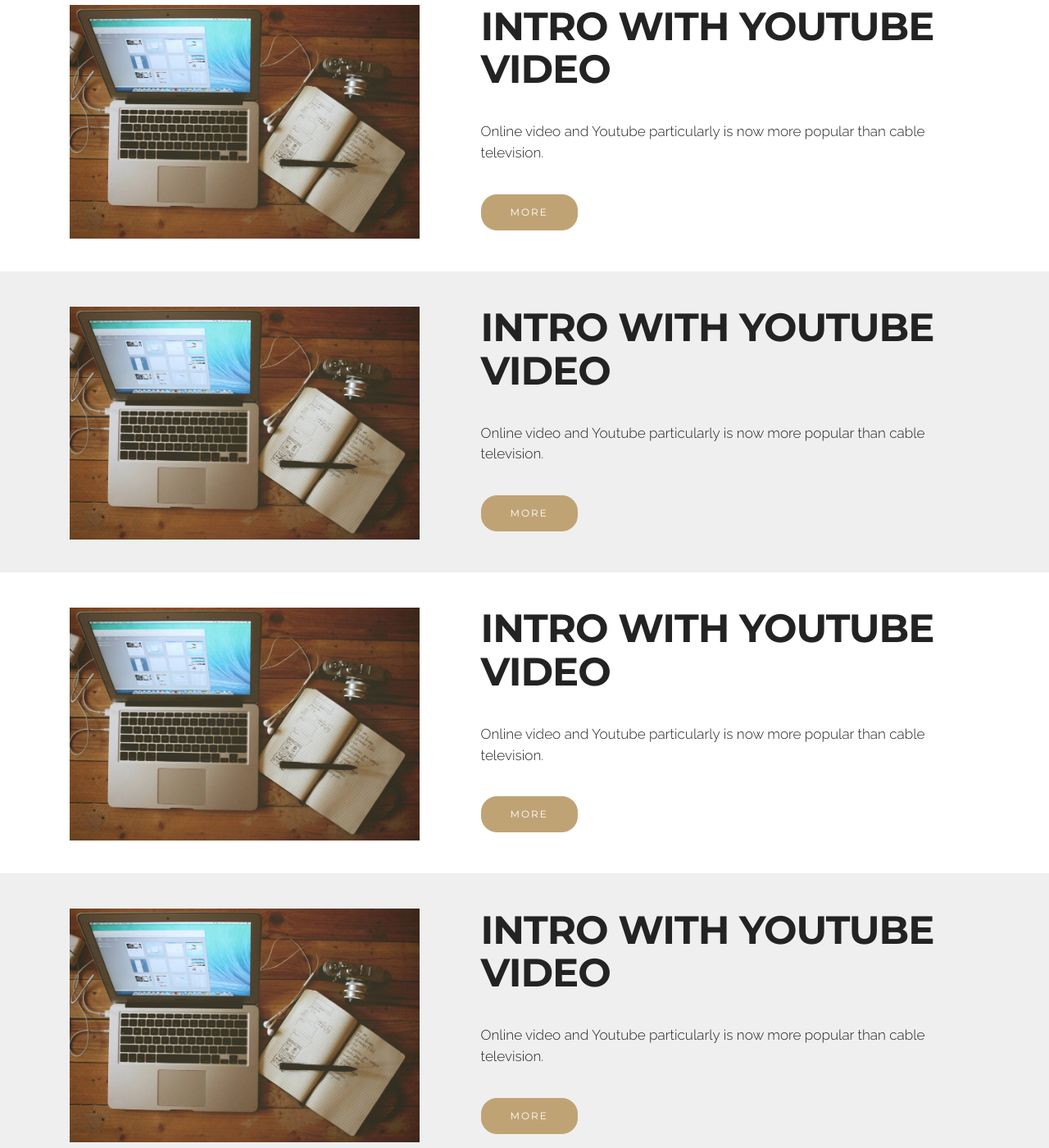
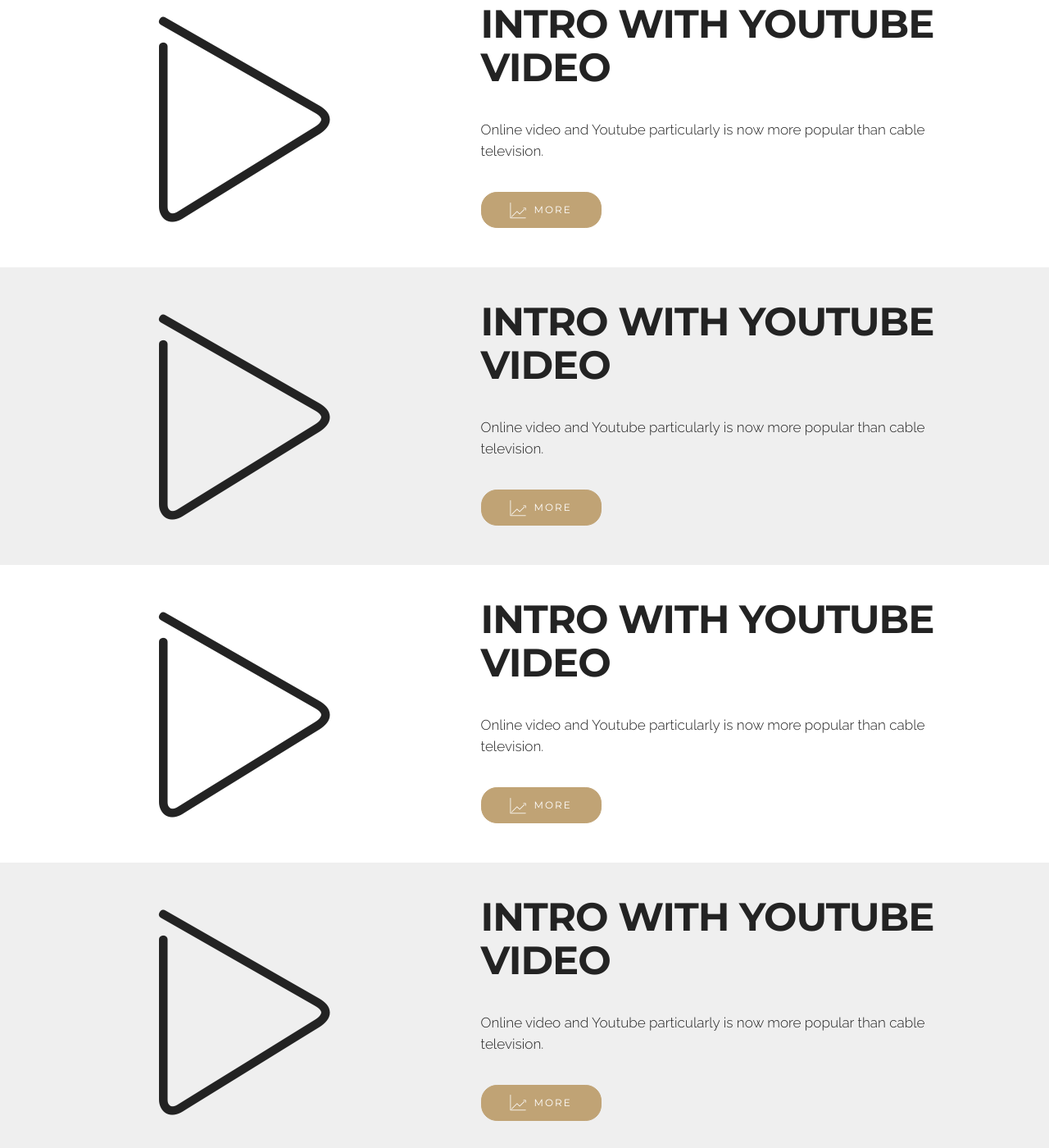
Before and after one commit to 106-NCHU-MIS-Project/mobirise, a plain HTML site: page artical.html in a window 1280 px wide. Shown: the part 380-1780 px from the top of the page at 82% size. Drawn offline with Linux system fonts and the light colour scheme; files whose address does not match are found by name.

Commit message:
create github pages

```diff
--- a/artical.html
+++ b/artical.html
@@ -58,7 +58,7 @@
 
 </section>
 
-<section class="engine"><a rel="external" href="https://mobirise.com">Web Builder</a></section><section class="mbr-section article mbr-parallax-background mbr-after-navbar" id="msg-box8-2l" style="background-image: url(assets/images/mbr-3-2000x1333.jpg); padding-top: 120px; padding-bottom: 120px;">
+<section class="engine"><a rel="external" href="https://mobirise.com">https://mobirise.com/</a></section><section class="mbr-section article mbr-parallax-background mbr-after-navbar" id="msg-box8-2l" style="background-image: url(assets/images/mbr-3-2000x1333.jpg); padding-top: 120px; padding-bottom: 120px;">
 
     <div class="mbr-overlay" style="opacity: 0.4; background-color: rgb(255, 255, 255);">
     </div>
@@ -74,7 +74,7 @@
 
 </section>
 
-<section class="mbr-section" id="msg-box4-3b" style="background-color: rgb(255, 255, 255); padding-top: 40px; padding-bottom: 40px;">
+<section class="mbr-section" id="msg-box4-3h" style="background-color: rgb(255, 255, 255); padding-top: 40px; padding-bottom: 40px;">
 
 
     <div class="container">
@@ -82,7 +82,7 @@
             <div class="mbr-table-md-up">
 
               <div class="mbr-table-cell mbr-right-padding-md-up mbr-valign-top col-md-7 image-size" style="width: 44%;">
-                  <div class="mbr-figure"><img src="assets/images/desktop.jpg"></div>
+                  <div class="mbr-figure"><span class="mbri-play mbr-iconfont mbr-iconfont-msg-box4" style="font-size: 250px;"></span></div>
               </div>
 
 
@@ -96,7 +96,7 @@
 
                   </div>
 
-                  <div><a class="btn btn-primary" href="https://mobirise.com">MORE</a></div>
+                  <div><a class="btn btn-primary" href="https://mobirise.com"><span class="mbri-growing-chart mbr-iconfont mbr-iconfont-btn"></span>MORE</a></div>
               </div>
 
 
@@ -108,7 +108,7 @@
 
 </section>
 
-<section class="mbr-section" id="msg-box4-3c" style="background-color: rgb(239, 239, 239); padding-top: 40px; padding-bottom: 40px;">
+<section class="mbr-section" id="msg-box4-3i" style="background-color: rgb(239, 239, 239); padding-top: 40px; padding-bottom: 40px;">
 
 
     <div class="container">
@@ -116,7 +116,7 @@
             <div class="mbr-table-md-up">
 
               <div class="mbr-table-cell mbr-right-padding-md-up mbr-valign-top col-md-7 image-size" style="width: 44%;">
-                  <div class="mbr-figure"><img src="assets/images/desktop.jpg"></div>
+                  <div class="mbr-figure"><span class="mbri-play mbr-iconfont mbr-iconfont-msg-box4" style="font-size: 250px;"></span></div>
               </div>
 
 
@@ -130,7 +130,7 @@
 
                   </div>
 
-                  <div><a class="btn btn-primary" href="https://mobirise.com">MORE</a></div>
+                  <div><a class="btn btn-primary" href="https://mobirise.com"><span class="mbri-growing-chart mbr-iconfont mbr-iconfont-btn"></span>MORE</a></div>
               </div>
 
 
@@ -142,7 +142,7 @@
 
 </section>
 
-<section class="mbr-section" id="msg-box4-3d" style="background-color: rgb(255, 255, 255); padding-top: 40px; padding-bottom: 40px;">
+<section class="mbr-section" id="msg-box4-3j" style="background-color: rgb(255, 255, 255); padding-top: 40px; padding-bottom: 40px;">
 
 
     <div class="container">
@@ -150,7 +150,7 @@
             <div class="mbr-table-md-up">
 
               <div class="mbr-table-cell mbr-right-padding-md-up mbr-valign-top col-md-7 image-size" style="width: 44%;">
-                  <div class="mbr-figure"><img src="assets/images/desktop.jpg"></div>
+                  <div class="mbr-figure"><span class="mbri-play mbr-iconfont mbr-iconfont-msg-box4" style="font-size: 250px;"></span></div>
               </div>
 
 
@@ -164,7 +164,7 @@
 
                   </div>
 
-                  <div><a class="btn btn-primary" href="https://mobirise.com">MORE</a></div>
+                  <div><a class="btn btn-primary" href="https://mobirise.com"><span class="mbri-growing-chart mbr-iconfont mbr-iconfont-btn"></span>MORE</a></div>
               </div>
 
 
@@ -176,7 +176,7 @@
 
 </section>
 
-<section class="mbr-section" id="msg-box4-3e" style="background-color: rgb(239, 239, 239); padding-top: 40px; padding-bottom: 40px;">
+<section class="mbr-section" id="msg-box4-3k" style="background-color: rgb(239, 239, 239); padding-top: 40px; padding-bottom: 40px;">
 
 
     <div class="container">
@@ -184,7 +184,7 @@
             <div class="mbr-table-md-up">
 
               <div class="mbr-table-cell mbr-right-padding-md-up mbr-valign-top col-md-7 image-size" style="width: 44%;">
-                  <div class="mbr-figure"><img src="assets/images/desktop.jpg"></div>
+                  <div class="mbr-figure"><span class="mbri-play mbr-iconfont mbr-iconfont-msg-box4" style="font-size: 250px;"></span></div>
               </div>
 
 
@@ -198,7 +198,7 @@
 
                   </div>
 
-                  <div><a class="btn btn-primary" href="https://mobirise.com">MORE</a></div>
+                  <div><a class="btn btn-primary" href="https://mobirise.com"><span class="mbri-growing-chart mbr-iconfont mbr-iconfont-btn"></span>MORE</a></div>
               </div>
 
 
@@ -232,7 +232,7 @@
 
                   </div>
 
-                  <div><a class="btn btn-primary" href="https://mobirise.com">MORE</a></div>
+                  <div><a class="btn btn-primary" href="https://mobirise.com"><span class="mbri-growing-chart mbr-iconfont mbr-iconfont-btn"></span>MORE</a></div>
               </div>
 
 
```
Also changed, not shown: index.html (+1 -1 lines), page1.html (+1 -1 lines), page2.html (+1 -1 lines), page3.html (+1 -1 lines), page4.html (+1 -1 lines), page5.html (+1 -1 lines), page6.html (+1 -1 lines), page7.html (+1 -1 lines), page8.html (+1 -1 lines), page9.html (+1 -1 lines), 1 other file.
